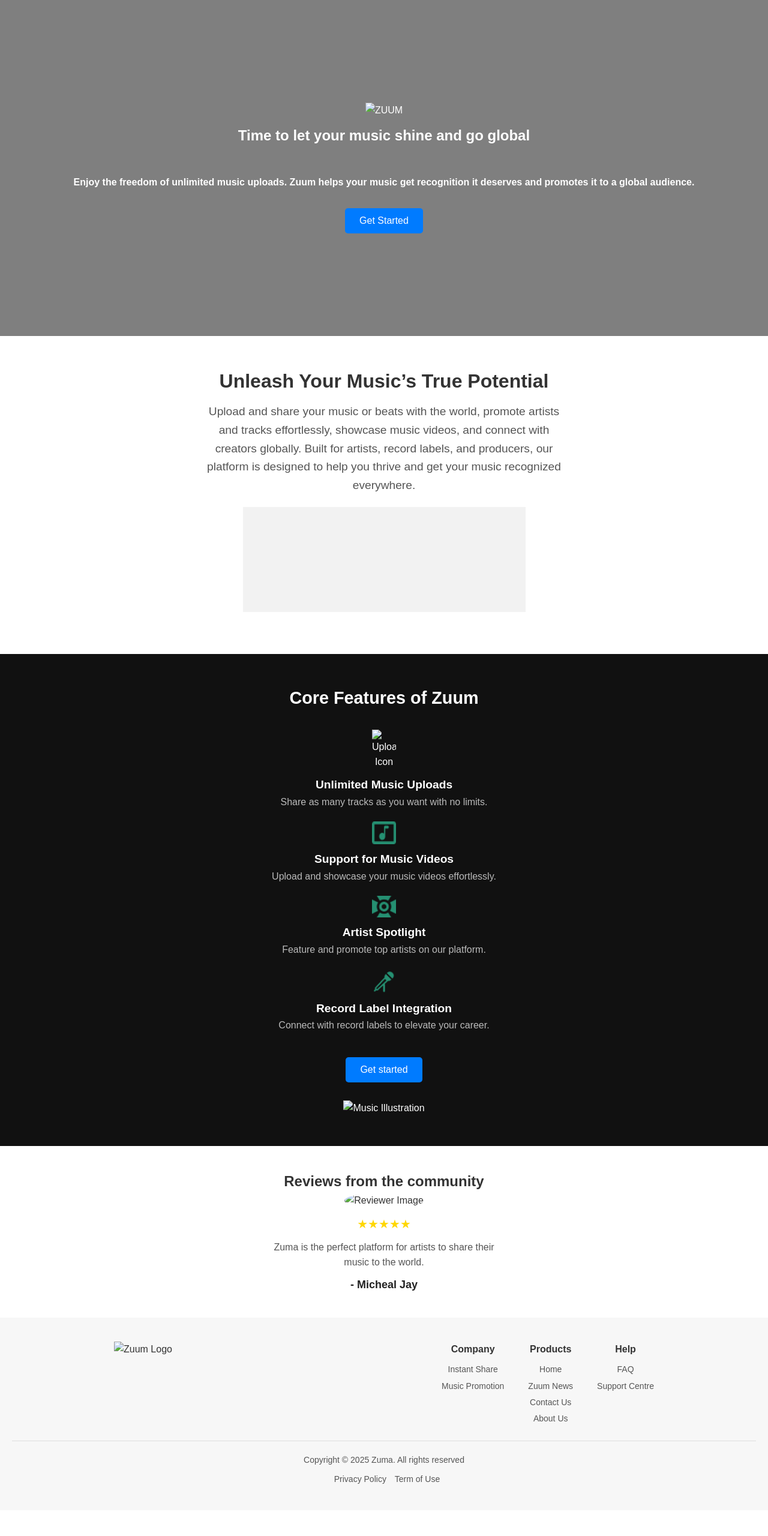
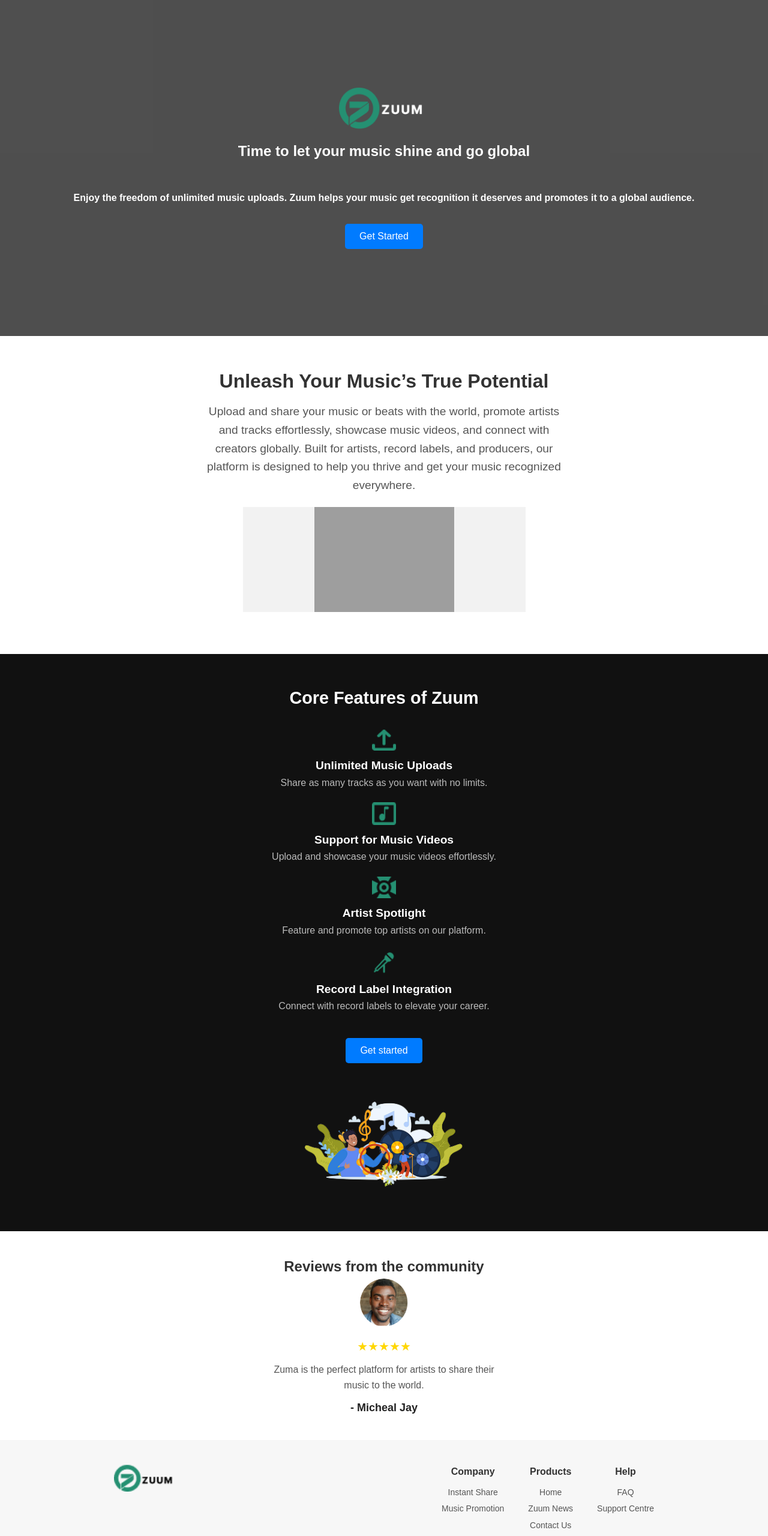
Before and after one commit to cruzlorddy/Zuum-frontend, a plain HTML site: page page1/index.html in a window 1280 px wide. Shown: the top 2560 px of the page at 60% size. Before the commit the page ends 2517 px from the top, so only its background shows below. Drawn offline with Linux system fonts and the light colour scheme; the site is published under a folder, as on GitHub Pages, so addresses that start at the root find nothing.

Commit message:
Add files via upload

```diff
--- a/page1/index.html
+++ b/page1/index.html
@@ -5,6 +5,7 @@
     <meta charset="UTF-8">
     <meta name="viewport" content="width=device-width, initial-scale=1.0">
     <title>ZUUM - Let Your Music Shine</title>
+    <link rel="stylesheet" href="../getstarted/assets/css/style.css">
     <style>
         /* General Styles */
 
@@ -26,7 +27,7 @@
         .hero {
             position: relative;
             height: 70vh;
-            background-image: url(/image/bg-image.jpg);
+            background-image: url(image/bg-image.jpg);
             /* Add your background image here */
             background-size: cover;
             background-position: center;
@@ -108,7 +109,7 @@
         }
 
         .image-gallery {
-            background-image: url('/image/Group-13.svg');
+            background-image: url('image/Group-13.svg');
             background-size: contain;
             /* Ensures the image scales properly */
             background-repeat: no-repeat;
@@ -576,15 +577,28 @@
 </head>
 
 <body>
+
+    <div class="loading-screen" id="loading-screen">
+        <div class="loading-animation">
+            <div class="progress-bar">
+                <div class="progress" id="progress"></div>
+            </div>
+        </div>
+        <img src="../getstarted/assets/img/favicon.png" alt="Loading Image" class="loading-image">
+        <b><p style="color: #fff;">Where artist and industry meet</p></b>
+    </div>
+    <div class="page-content" id="page-content">
+
+
     <!-- Hero Section -->
     <section class="hero">
         <div class="hero-content">
-            <img class="group-4" src="/image/Group 4.png" alt="ZUUM">
+            <img class="group-4" src="image/Group 4.png" alt="ZUUM">
             <p><strong>Time to let your music shine and go global</strong> </p><br>
             <p>
                 <h4>Enjoy the freedom of unlimited music uploads. Zuum helps your music get recognition it deserves and promotes it to a global audience.</h4>
             </p>
-            <button class="cta-button" id="getStartedBtn">Get Started</button>
+            <button class="cta-button" id="getStartedBtn"><a href="../getstarted/index.html" style="color: white; text-decoration: none">Get Started</button></a>
         </div>
     </section>
     <section class="music-potential">
@@ -603,7 +617,7 @@
         <h2>Core Features of Zuum</h2>
 
         <div class="feature">
-            <img src="/icons/Vector.png" alt="Upload Icon">
+            <img src="icons/Vector.png" alt="Upload Icon">
             <h3>Unlimited Music Uploads</h3>
             <p>Share as many tracks as you want with no limits.</p>
         </div>
@@ -626,16 +640,16 @@
             <p>Connect with record labels to elevate your career.</p>
         </div>
 
-        <button class="cta-button">Get started</button>
+        <button class="cta-button"><a href="../getstarted/index.html" style="color: white; text-decoration: none">Get started</button></a>
 
         <div class="feature-illustration">
-            <img src="/icons/music-schol.png" alt="Music Illustration">
+            <img src="icons/music-schol.png" alt="Music Illustration">
         </div>
     </section>
     <section class="reviews-section">
         <h2>Reviews from the community</h2>
         <div class="review-card">
-            <img src="/image/Group 7.png" alt="Reviewer Image" class="reviewer-img">
+            <img src="image/Group 7.png" alt="Reviewer Image" class="reviewer-img">
             <div class="stars">
                 ★★★★★
             </div>
@@ -650,7 +664,7 @@
     <footer class="footer">
         <div class="footer-container">
             <div class="footer-logo">
-                <img src="/image/Group 5.png" alt="Zuum Logo">
+                <img src="image/Group 5.png" alt="Zuum Logo">
             </div>
             <div class="footer-links">
                 <div class="column">
@@ -680,6 +694,7 @@
             </div>
         </div>
     </footer>
+    </div>
 
 
     <script>
@@ -690,6 +705,7 @@
             alert("Welcome to ZUUM! Let's get started.");
         });
     </script>
+    <script src="../getstarted/assets/js/script.js"></script>
 </body>
 
 </html>
```
